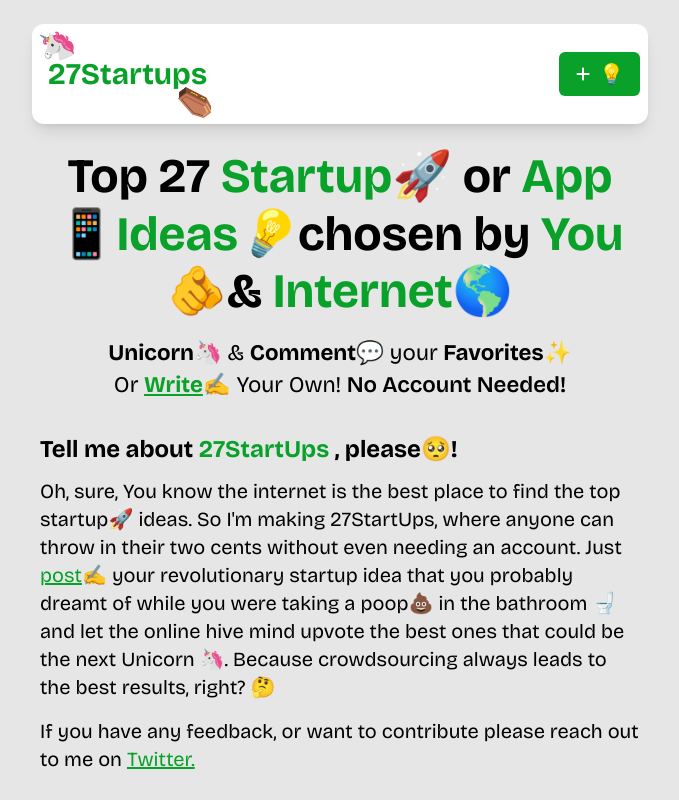
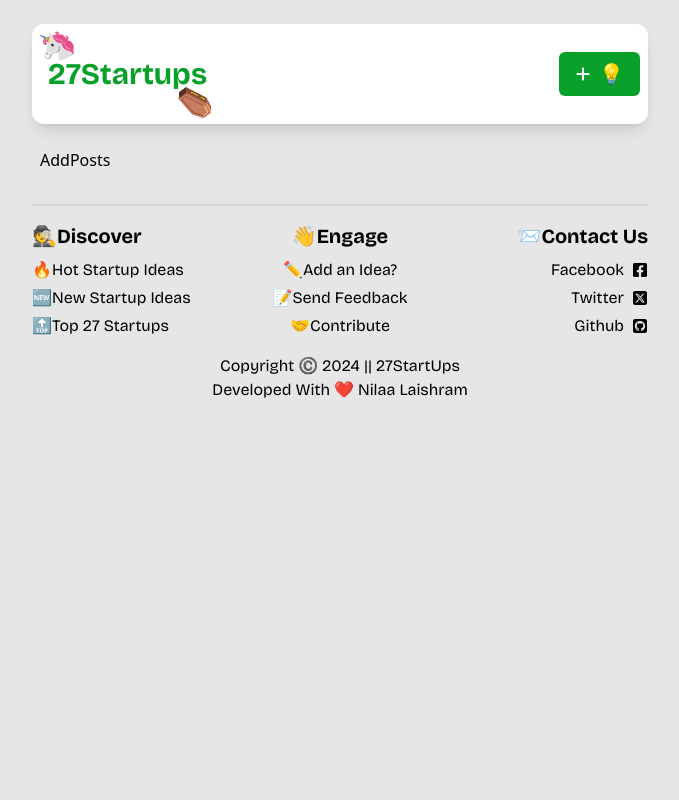
Before and after one commit to nilaachandra/27-Startups, a React (Vite) app: page /add-an-idea in a window 1280 px wide. Shown: the top 800 px of the page, without its empty margins (300-979 px from the left). Built offline with nearby package versions, Linux system fonts and the light colour scheme.

Commit message:
routings added

```diff
--- a/src/App.jsx
+++ b/src/App.jsx
@@ -1,12 +1,27 @@
+import { RouterProvider, createBrowserRouter } from 'react-router-dom'
 import './App.css'
 import Layout from './Layout'
+import Homepage from './Pages/Homepage'
+import AddPosts from './Pages/AddPosts'
 
 const App = () => {
-
+  const router = createBrowserRouter([
+    {
+      element: <Layout/>,
+      children: [
+        {
+          path: '/',
+          element: <Homepage/>
+        },
+        {
+          path: 'add-an-idea',
+          element: <AddPosts/>
+        }
+      ]
+    }
+  ])
   return (
-    <>
-      <Layout/>
-    </>
+    <RouterProvider router={router}/>
   )
 }
 
--- a/src/Components/Footer.jsx
+++ b/src/Components/Footer.jsx
@@ -3,6 +3,7 @@
 import { FaSquareXTwitter } from "react-icons/fa6";
 import { FaInstagramSquare } from "react-icons/fa";
 import { FaSquareGithub } from "react-icons/fa6";
+import { Link } from 'react-router-dom';
 // grid lg:grid-cols-3 grid-cols-2
 const Footer = () => {
   return (
@@ -11,15 +12,15 @@
       <div className="links w-[48%] lg:w-[30%] flex flex-col">
           <h1 className='font-bold lg:text-xl text-lg mb-2'>🕵Discover</h1>
           <ul className='flex flex-col gap-1'>
-            <li>🔥Hot Startup Ideas</li>
-            <li>🆕New Startup Ideas</li>
-            <li>🔝Top 27 Startups</li>
+            <li><Link to='/#hot'>🔥Hot Startup Ideas</Link></li>
+            <li><Link to='/#new'>🆕New Startup Ideas</Link></li>
+            <li><Link to='/#top'>🔝Top 27 Startups</Link></li>
           </ul>
       </div>
       <div className="links w-[46%] lg:w-[30%] lg:text-center ">
       <h1 className='font-bold lg:text-xl text-lg mb-2'>👋Engage</h1>
           <ul className='flex flex-col gap-1'>
-            <li>✏️Add an Idea?</li>
+            <li><Link to='/add-an-idea'>✏️Add an Idea?</Link></li>
             <li>📝Send Feedback</li>
             <li>🤝Contribute</li>
           </ul>
--- a/src/Components/Header.jsx
+++ b/src/Components/Header.jsx
@@ -2,12 +2,17 @@
 import Button from './Button'
 import { FaPlus } from "react-icons/fa6";
 import Logo from './Logo';
+import { Link } from 'react-router-dom';
 const Header = () => {
   return (
     <header className='lg:w-1/2 sm:w-full w-full mb-4 mx-auto shadow-lg bg-white lg:p-2 p-1 rounded-xl'>
         <nav className='flex justify-between items-center w-full'>
             <Logo/>
-            <Button className='gap-2 group'><FaPlus/><span className='lg:group-hover:scale-[1.7] lg:group-hover:rotate-[24deg] text-xl transition-all duration-200'>💡</span></Button>
+            <Button className='gap-2 group'>
+              <Link to='/add-an-idea' className='flex items-center gap-2'>
+              <FaPlus/><span className='lg:group-hover:scale-[1.7] lg:group-hover:rotate-[24deg] text-xl transition-all duration-200'>💡</span>
+              </Link>
+            </Button>
         </nav>
     </header>
   )
--- a/src/Components/Hero.jsx
+++ b/src/Components/Hero.jsx
@@ -1,4 +1,5 @@
 import React from "react";
+import { Link } from "react-router-dom";
 
 const Hero = () => {
   return (
@@ -64,12 +65,12 @@
           </span>
         </span>
         <br/>Or{" "}
-        <span className="group underline text-light-button font-bold ">
+        <Link to='/add-an-idea' className="group underline text-light-button font-bold">
           Write
           <span className="inline-block group-hover:scale-150 transform transition-transform duration-200">
             ✍️
           </span>
-        </span>{" "}
+        </Link>{" "}
         Your Own! <span className="font-semibold">No Account Needed!</span>
       </p>
     </div>
--- a/src/Components/HeroTwo.jsx
+++ b/src/Components/HeroTwo.jsx
@@ -1,4 +1,5 @@
 import React from "react";
+import { Link } from "react-router-dom";
 
 const HeroTwo = () => {
   return (
@@ -9,13 +10,13 @@
       <p className="text-base lg:text-xl">
         Oh, sure, You know the internet is the best place to find the top
         startup🚀 ideas. So I'm making 27StartUps, where anyone can throw in their
-        two cents without even needing an account. Just <span className="text-light-button underline">post</span>✍️ your revolutionary
+        two cents without even needing an account. Just <Link to='/add-an-idea' className="text-light-button underline">post</Link>✍️ your revolutionary
         startup idea that you probably dreamt of while you were taking a poop💩 in the bathroom
         🚽 and let the online hive mind upvote the best ones that could be the
         next Unicorn 🦄. Because crowdsourcing always leads to the best results,
         right? 🤔
       </p>
-      <p className="text-base lg:text-xl mt-4">If you have any feedback, or want to contribute please reach out to me on <span className="cursor-pointer text-light-button underline">Twitter.</span></p>
+      <p className="text-base lg:text-xl mt-4">If you have any feedback, or want to contribute please reach out to me on <a href="https://x.com/nilaacodes" target="_blank" className="cursor-pointer text-light-button underline">Twitter.</a></p>
     </div>
   );
 };
--- a/src/Components/Logo.jsx
+++ b/src/Components/Logo.jsx
@@ -1,12 +1,13 @@
 import React from 'react'
+import { Link } from 'react-router-dom'
 
 const Logo = () => {
   return (
-    <div className={`font-bold headfont-bold text-light-button lg:text-3xl text-xl my-4 p-2 relative group`}>
+    <Link to='/' className={`font-bold headfont-bold text-light-button lg:text-3xl text-xl my-4 p-2 relative group`}>
         <span className='absolute group-hover:scale-125 transition-all duration-200 lg:-top-[40%] lg:-left-[1%] -top-[26%] -left-[1%] -rotate-[24deg] lg:text-3xl text-xl'>🦄</span>
         <span>27Startups</span>
         <span className='absolute group-hover:scale-125 transition-all duration-200 lg:-bottom-[40%] lg:right-[1%] -bottom-[26%] right-[1%] rotate-[180deg] lg:text-3xl text-xl'>⚰️</span>
-    </div>
+    </Link>
   )
 }
 
--- a/src/Layout.jsx
+++ b/src/Layout.jsx
@@ -2,13 +2,14 @@
 import Header from './Components/Header'
 import Homepage from './Pages/Homepage'
 import Footer from './Components/Footer'
+import { Outlet } from 'react-router-dom'
 
 const Layout = () => {
   return (
     <div className={`flex flex-col items-center w-full p-3 bg-light-bg min-h-screen lg:p-6`}>
         <Header/>
             <main className='lg:w-1/2 sm:w-full w-full p-2'>
-                <Homepage/>
+                <Outlet/>
             </main>
         <Footer/>
     </div>
--- /dev/null
+++ b/src/Pages/AddPosts.jsx
@@ -0,0 +1,9 @@
+import React from 'react'
+
+const AddPosts = () => {
+  return (
+    <div>AddPosts</div>
+  )
+}
+
+export default AddPosts
```
